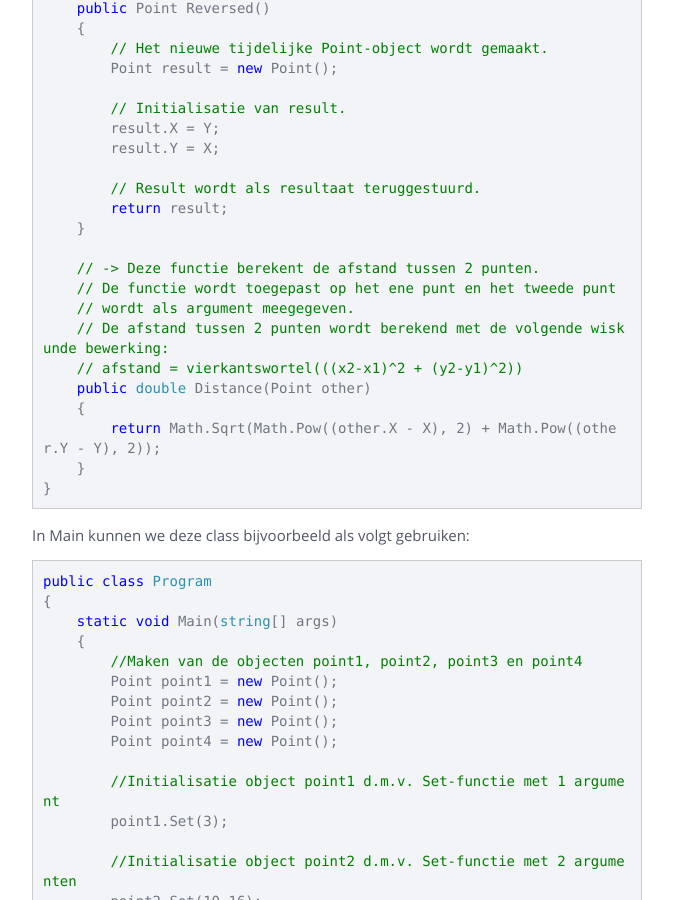
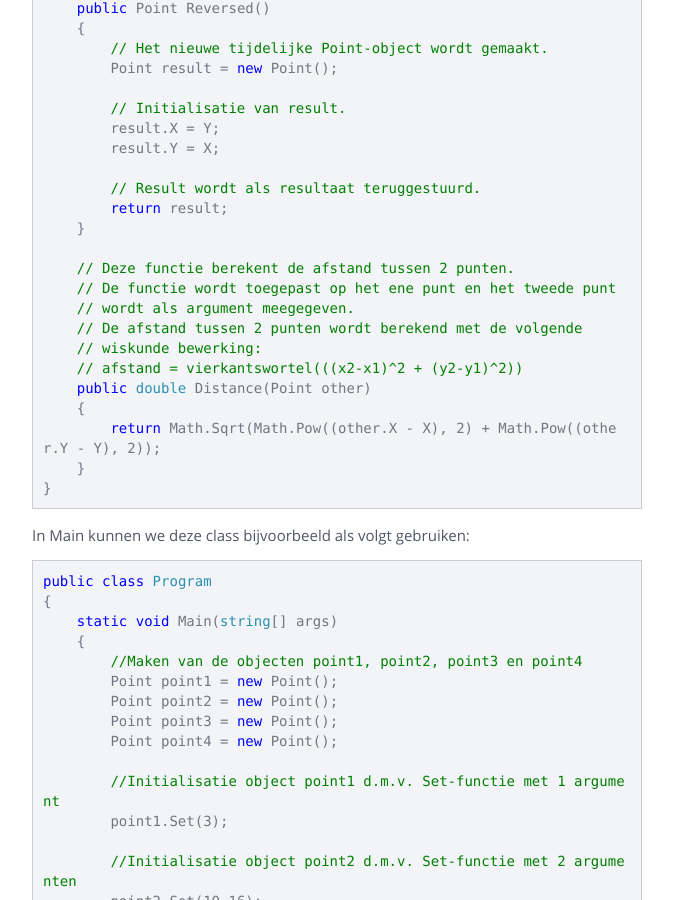
Before and after one commit to sma-it/sma-it.github.io, a Jekyll site: the page built from modules/advanced/_posts/2000-01-01-Class_Intro.md, in a window 1280 px wide and 900 px high, scrolled down 7213 px. Shown: the whole window, without its empty margins (383-1056 px from the left). Built offline with Jekyll 4.4.1, drawn with Linux system fonts in a browser that asks for light colours; nearby versions of some CDN libraries.

Commit message:
Small lay-out change

```diff
--- a/modules/advanced/_posts/2000-01-01-Class_Intro.md
+++ b/modules/advanced/_posts/2000-01-01-Class_Intro.md
@@ -254,10 +254,11 @@ public class Point
         return result;
     }
 
-    // -> Deze functie berekent de afstand tussen 2 punten.
+    // Deze functie berekent de afstand tussen 2 punten.
     // De functie wordt toegepast op het ene punt en het tweede punt
     // wordt als argument meegegeven.
-    // De afstand tussen 2 punten wordt berekend met de volgende wiskunde bewerking:
+    // De afstand tussen 2 punten wordt berekend met de volgende
+    // wiskunde bewerking:
     // afstand = vierkantswortel(((x2-x1)^2 + (y2-y1)^2))
     public double Distance(Point other)
     {
```
